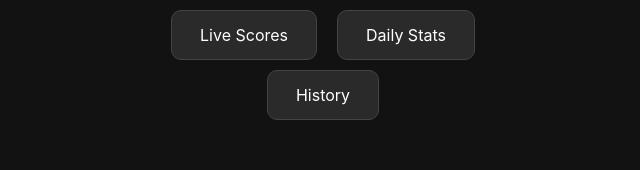
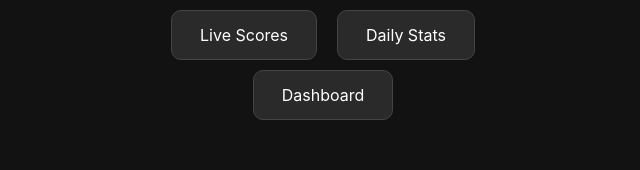
Before and after one commit to tomfc23/rkl-scrims, a plain HTML site: page index.html in a window 1280 px wide. Shown: the part 358-528 px from the top of the page, without its empty margins (317-957 px from the left). Drawn offline with Linux system fonts and the light colour scheme.

Commit message:
Update index.html

```diff
--- a/index.html
+++ b/index.html
@@ -82,7 +82,7 @@
     <a href="stats.html">Daily Stats</a>
   </div>
   <div class="nav-buttons" id="history-button">
-    <a href="history.html">History</a>
+    <a href="history.html">Dashboard</a>
   </div>
   <!-- ✏️ Replace with your name, handle, or league branding -->
   <footer>
```
